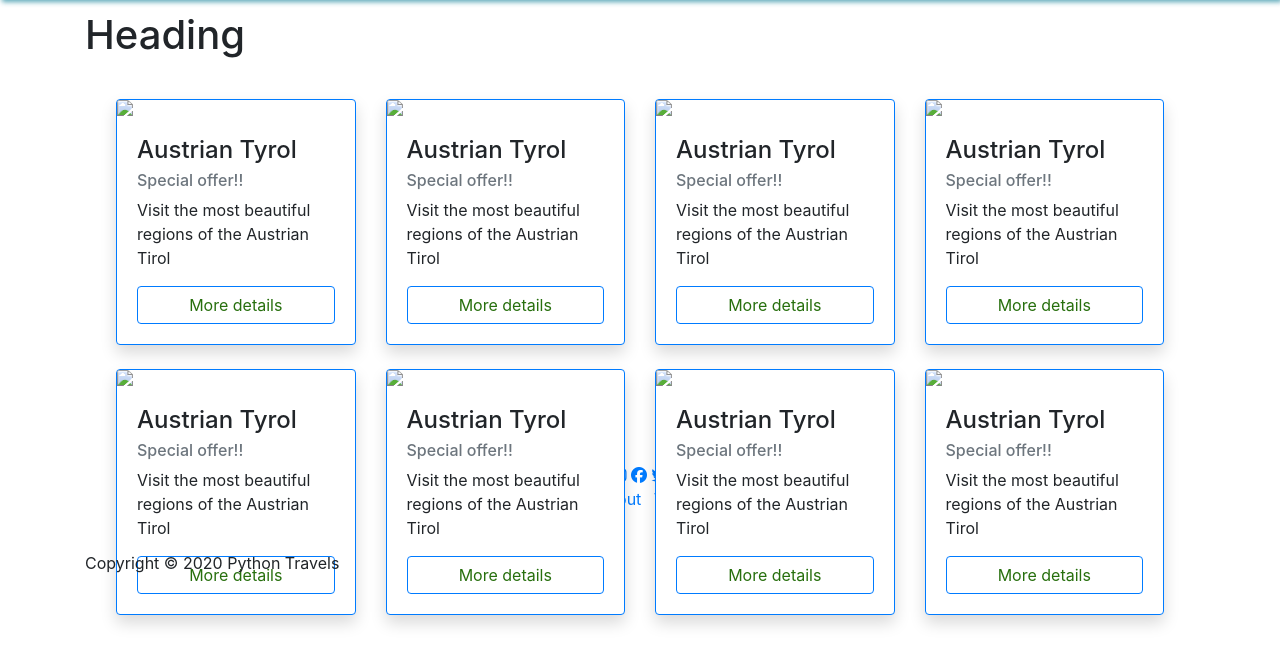
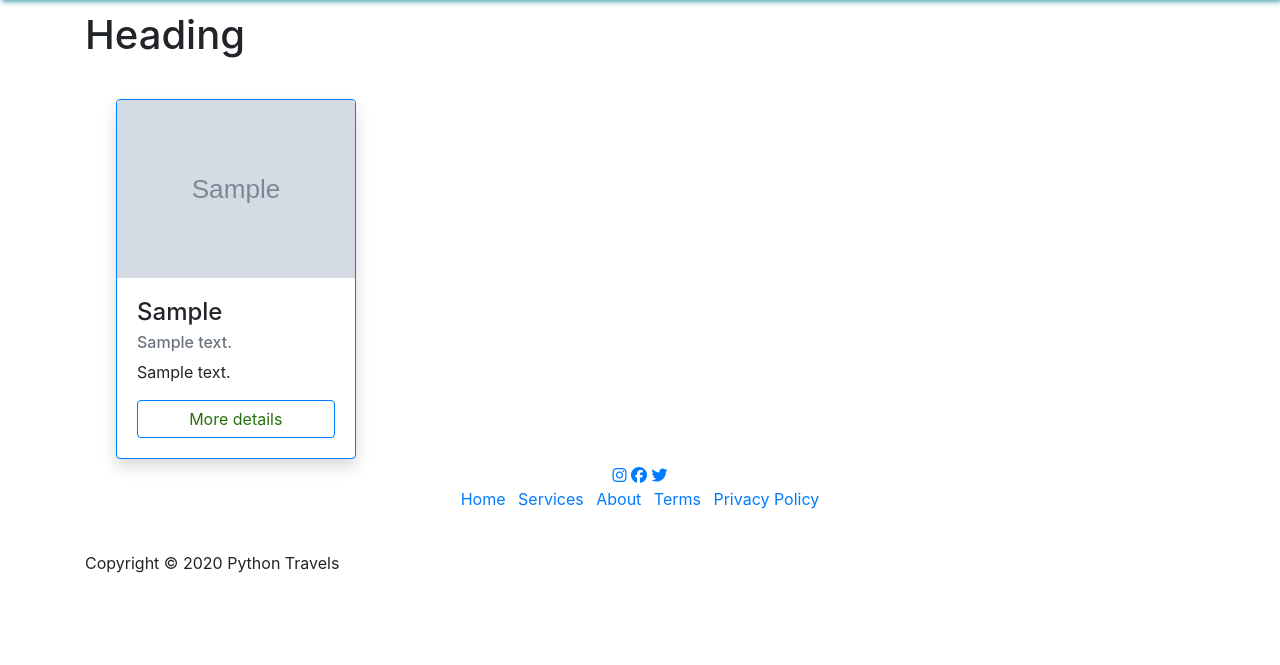
Before and after one commit to froguez/travel_agency, a Django app: template trvgcy/templates/trips/listing.html in a window 1280 px wide. Shown: the part 99-764 px from the top of the page. Run offline with Django 3.2, Linux system fonts and the light colour scheme; the template is opened without the code that fills it: values that come from a table or form of the project are taken from there, others are empty; tables that the repository leaves empty hold one stand-in row (values such as "Sample post"); grey boxes marked "Sample" are stand-in pictures; some libraries are stand-ins or nearby versions.

Commit message:
Fetching some dynamic content from the db into the templates

```diff
--- a/trvgcy/templates/partials/_listtrips.html
+++ b/trvgcy/templates/partials/_listtrips.html
@@ -2,107 +2,27 @@
     <div class="container">
         <h1>Heading</h1>
         <div class="row row-cols-1 row-cols-sm-2 row-cols-md-2 row-cols-lg-4 row-cols-xl-4 m-3" style="height: 348px;">
-            <div class="col-12 col-sm-6 col-md-6 col-lg-4 col-xl-3 mt-4">
-                <div class="card border-primary shadow"><img class="card-img-top w-100 d-block" src="#">
-                    <div class="card-body">
-                        <h4 class="card-title oneline">Austrian Tyrol</h4>
-                        <h6 class="text-muted card-subtitle mb-2">Special offer!!</h6>
-                        <p class="card-text oneline">Visit the most beautiful regions of the Austrian Tirol</p>
-                        <div class="row">
-                            <div class="col"><button class="btn btn-outline-primary btn-block" type="button" style="color: rgb(39,111,13);">More details</button></div>
+            {% if thetrips %}
+                {% for trip in thetrips %}
+                    <div class="col-12 col-sm-6 col-md-6 col-lg-4 col-xl-3 mt-4">
+                        <div class="card border-primary shadow">
+                            <img class="card-img-top w-100 d-block" src="{{trip.photo_main.url}}">
+                            <div class="card-body">
+                                <h4 class="card-title oneline">{{trip.comercial_reference}}</h4>
+                                <h6 class="text-muted card-subtitle mb-2">{{trip.marketing_message}}</h6>
+                                <p class="card-text oneline">{{trip.main_description}}</p>
+                                <div class="row">
+                                    <div class="col"><button class="btn btn-outline-primary btn-block" type="button" style="color: rgb(39,111,13);">More details</button></div>
+                                </div>
+                            </div>
                         </div>
                     </div>
+                {% endfor %}
+            {% else %}
+                <div class="col-md-12">
+                    <p>No Trips Available</p>
                 </div>
-            </div>
-            <div class="col-12 col-sm-6 col-md-6 col-lg-4 col-xl-3 mt-4">
-                <div class="card border-primary shadow"><img class="card-img-top w-100 d-block" src="#">
-                    <div class="card-body">
-                        <h4 class="card-title oneline">Austrian Tyrol</h4>
-                        <h6 class="text-muted card-subtitle mb-2">Special offer!!</h6>
-                        <p class="card-text oneline">Visit the most beautiful regions of the Austrian Tirol</p>
-                        <div class="row">
-                            <div class="col"><button class="btn btn-outline-primary btn-block" type="button" style="color: rgb(39,111,13);">More details</button></div>
-                        </div>
-                    </div>
-                </div>
-            </div>
-            <div class="col-12 col-sm-6 col-md-6 col-lg-4 col-xl-3 mt-4">
-                <div class="card border-primary shadow"><img class="card-img-top w-100 d-block" src="#">
-                    <div class="card-body">
-                        <h4 class="card-title oneline">Austrian Tyrol</h4>
-                        <h6 class="text-muted card-subtitle mb-2">Special offer!!</h6>
-                        <p class="card-text oneline">Visit the most beautiful regions of the Austrian Tirol</p>
-                        <div class="row">
-                            <div class="col"><button class="btn btn-outline-primary btn-block" type="button" style="color: rgb(39,111,13);">More details</button></div>
-                        </div>
-                    </div>
-                </div>
-            </div>
-            <div class="col-12 col-sm-6 col-md-6 col-lg-4 col-xl-3 mt-4">
-                <div class="card border-primary shadow"><img class="card-img-top w-100 d-block" src="#">
-                    <div class="card-body">
-                        <h4 class="card-title oneline">Austrian Tyrol</h4>
-                        <h6 class="text-muted card-subtitle mb-2">Special offer!!</h6>
-                        <p class="card-text oneline">Visit the most beautiful regions of the Austrian Tirol</p>
-                        <div class="row">
-                            <div class="col"><button class="btn btn-outline-primary btn-block" type="button" style="color: rgb(39,111,13);">More details</button></div>
-                        </div>
-                    </div>
-                </div>
-            </div>
-            <div class="col-12 col-sm-6 col-md-6 col-lg-4 col-xl-3 mt-4">
-                <div class="card border-primary shadow"><img class="card-img-top w-100 d-block" src="#">
-                    <div class="card-body">
-                        <h4 class="card-title oneline">Austrian Tyrol</h4>
-                        <h6 class="text-muted card-subtitle mb-2">Special offer!!</h6>
-                        <p class="card-text oneline">Visit the most beautiful regions of the Austrian Tirol</p>
-                        <div class="row">
-                            <div class="col"><button class="btn btn-outline-primary btn-block" type="button" style="color: rgb(39,111,13);">More details</button></div>
-                        </div>
-                    </div>
-                </div>
-            </div>
-            <div class="col-12 col-sm-6 col-md-6 col-lg-4 col-xl-3 mt-4">
-                <div class="card border-primary shadow"><img class="card-img-top w-100 d-block" src="#">
-                    <div class="card-body">
-                        <h4 class="card-title oneline">Austrian Tyrol</h4>
-                        <h6 class="text-muted card-subtitle mb-2">Special offer!!</h6>
-                        <p class="card-text oneline">Visit the most beautiful regions of the Austrian Tirol</p>
-                        <div class="row">
-                            <div class="col"><button class="btn btn-outline-primary btn-block" type="button" style="color: rgb(39,111,13);">More details</button></div>
-                        </div>
-                    </div>
-                </div>
-            </div>
-            <div class="col-12 col-sm-6 col-md-6 col-lg-4 col-xl-3 mt-4">
-                <div class="card border-primary shadow"><img class="card-img-top w-100 d-block" src="#">
-                    <div class="card-body">
-                        <h4 class="card-title oneline">Austrian Tyrol</h4>
-                        <h6 class="text-muted card-subtitle mb-2">Special offer!!</h6>
-                        <p class="card-text oneline">Visit the most beautiful regions of the Austrian Tirol</p>
-                        <div class="row">
-                            <div class="col"><button class="btn btn-outline-primary btn-block" type="button" style="color: rgb(39,111,13);">More details</button></div>
-                        </div>
-                    </div>
-                </div>
-            </div>
-            <div class="col-12 col-sm-6 col-md-6 col-lg-4 col-xl-3 mt-4">
-                <div class="card border-primary shadow"><img class="card-img-top w-100 d-block" src="#">
-                    <div class="card-body">
-                        <h4 class="card-title oneline">Austrian Tyrol</h4>
-                        <h6 class="text-muted card-subtitle mb-2">Special offer!!</h6>
-                        <p class="card-text oneline">Visit the most beautiful regions of the Austrian Tirol</p>
-                        <div class="row">
-                            <div class="col"><button class="btn btn-outline-primary btn-block" type="button" style="color: rgb(39,111,13);">More details</button></div>
-                        </div>
-                    </div>
-                </div>
-            </div>
+            {% endif %}
         </div>
     </div>
 </div>
-
-<div class = container>
-    <div class = row>
-    </div>
-</div>
```
Also changed, not shown: trvgcy/templates/partials/_tripdetails.html (+32 -14 lines), Dowloaded_images/Asia/Japan/Yokohama/236838667.jpg (added), Dowloaded_images/Asia/Japan/Yokohama/Hotel/237827740.jpg (added), Dowloaded_images/Asia/Japan/Yokohama/Hotel/237827799.jpg (added), Dowloaded_images/Asia/Japan/Yokohama/Hotel/237827816.jpg (added), Dowloaded_images/Asia/Japan/Yokohama/Hotel/237827889.jpg (added), Dowloaded_images/Asia/Japan/Yokohama/Hotel/262026666.jpg (added), Dowloaded_images/Asia/Japan/Yokohama/Yokohama-mountain-Fuji-Tokyo-Japan-e1413887348772.jpg (added), Dowloaded_images/Asia/Japan/Yokohama/unnamed (1).jpg (added), Dowloaded_images/Asia/Japan/Yokohama/unnamed.jpg (added), Dowloaded_images/Europe/Germany/Rust/caption.jpg (added), Dowloaded_images/Europe/Germany/Rust/entrance-europa-park-rust-germa57915.jpg (added), Dowloaded_images/Europe/Spain/Fuerteventura/Costa_Calma/ima ge1.png (added), Dowloaded_images/Europe/Spain/Fuerteventura/Costa_Calma/image3.jpg (added), 1 more files, 1 other file.
